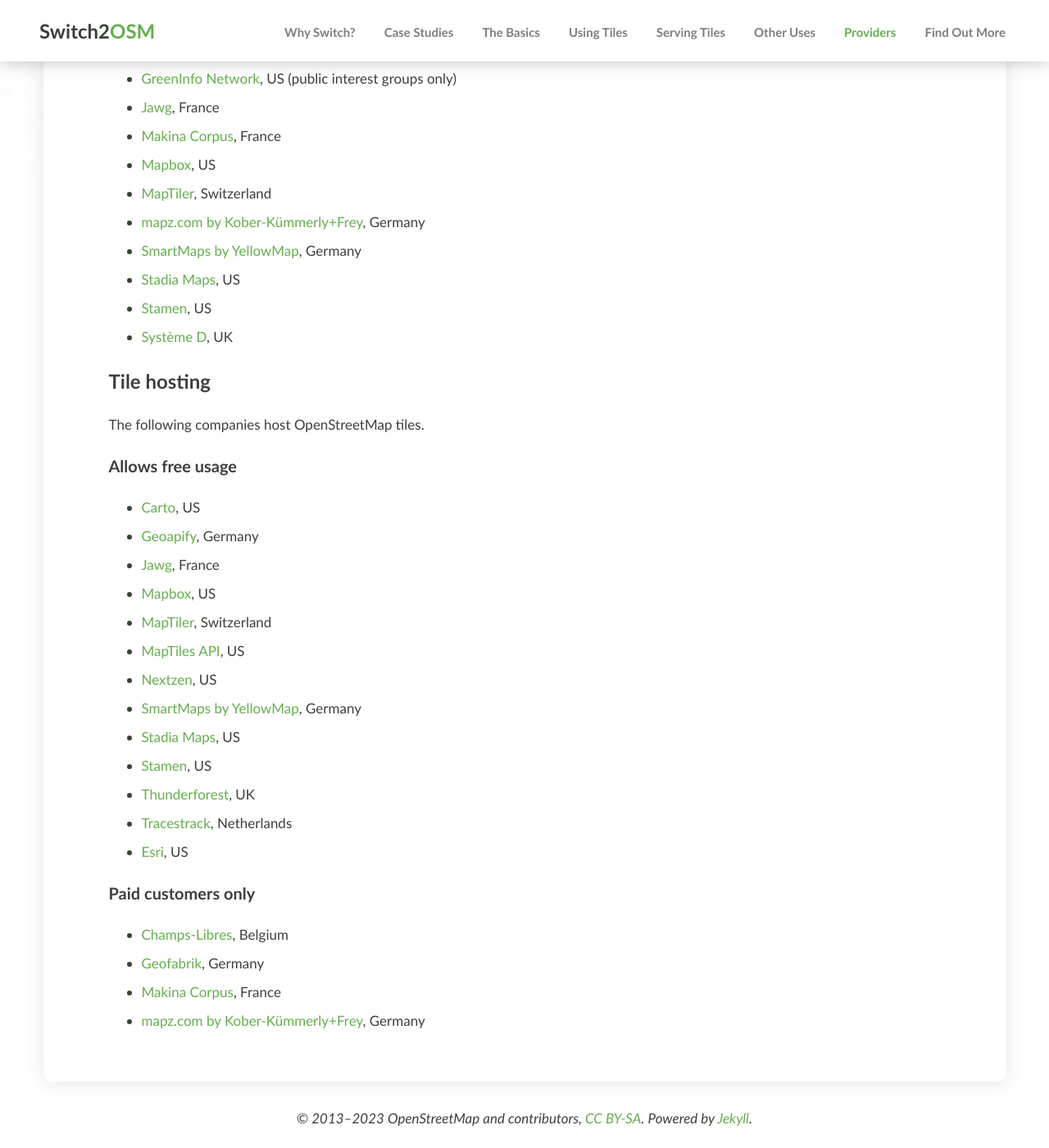
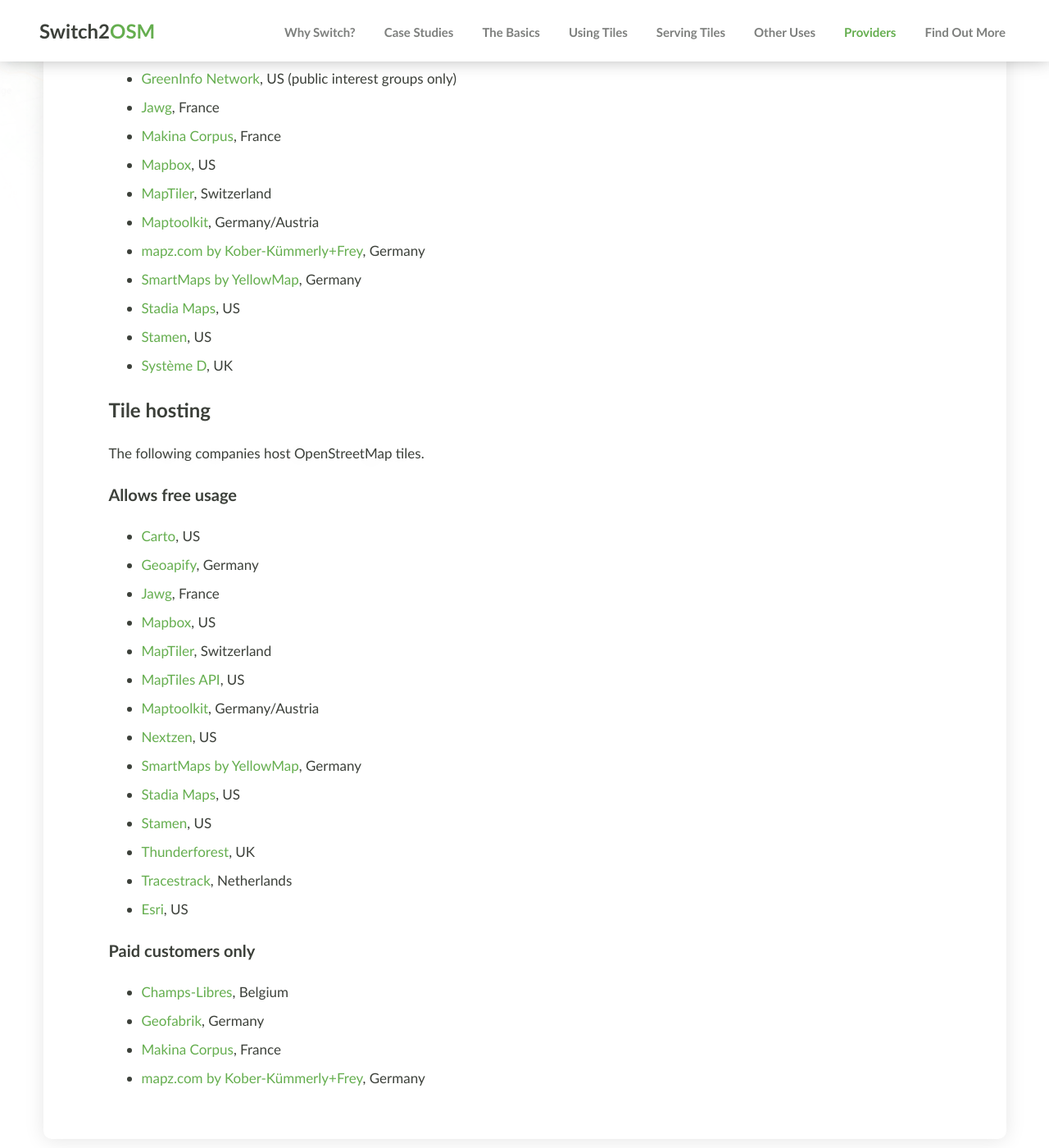
Before and after one commit to switch2osm/switch2osm, a Jekyll site: the page built from providers.md, in a window 1280 px wide and 1400 px high, scrolled down 636 px. Shown: the whole window at 82% size. Built offline with Jekyll 4.4.1, drawn with Linux system fonts in a browser that asks for light colours; comment, search, counter and statistics services are not loaded.

Commit message:
+ Maptoolkit.com

```diff
--- a/providers.md
+++ b/providers.md
@@ -21,6 +21,7 @@
 * [Makina Corpus](https://makina-corpus.com/), France
 * [Mapbox](https://www.mapbox.com/), US
 * [MapTiler](https://www.maptiler.com/), Switzerland
+* [Maptoolkit](https://www.maptoolkit.com/), Germany/Austria
 * [mapz.com by Kober-Kümmerly+Frey](https://www.mapz.com/), Germany
 * [SmartMaps by YellowMap](https://www.smartmaps.net/en/), Germany
 * [Stadia Maps](https://stadiamaps.com), US
@@ -39,6 +40,7 @@
 * [Mapbox](http://mapbox.com/), US
 * [MapTiler](https://www.maptiler.com/), Switzerland
 * [MapTiles API](https://www.maptilesapi.com/), US
+* [Maptoolkit](https://www.maptoolkit.com/), Germany/Austria
 * [Nextzen](https://www.nextzen.org/), US
 * [SmartMaps by YellowMap](https://www.smartmaps.net/en/), Germany
 * [Stadia Maps](https://stadiamaps.com), US
```
